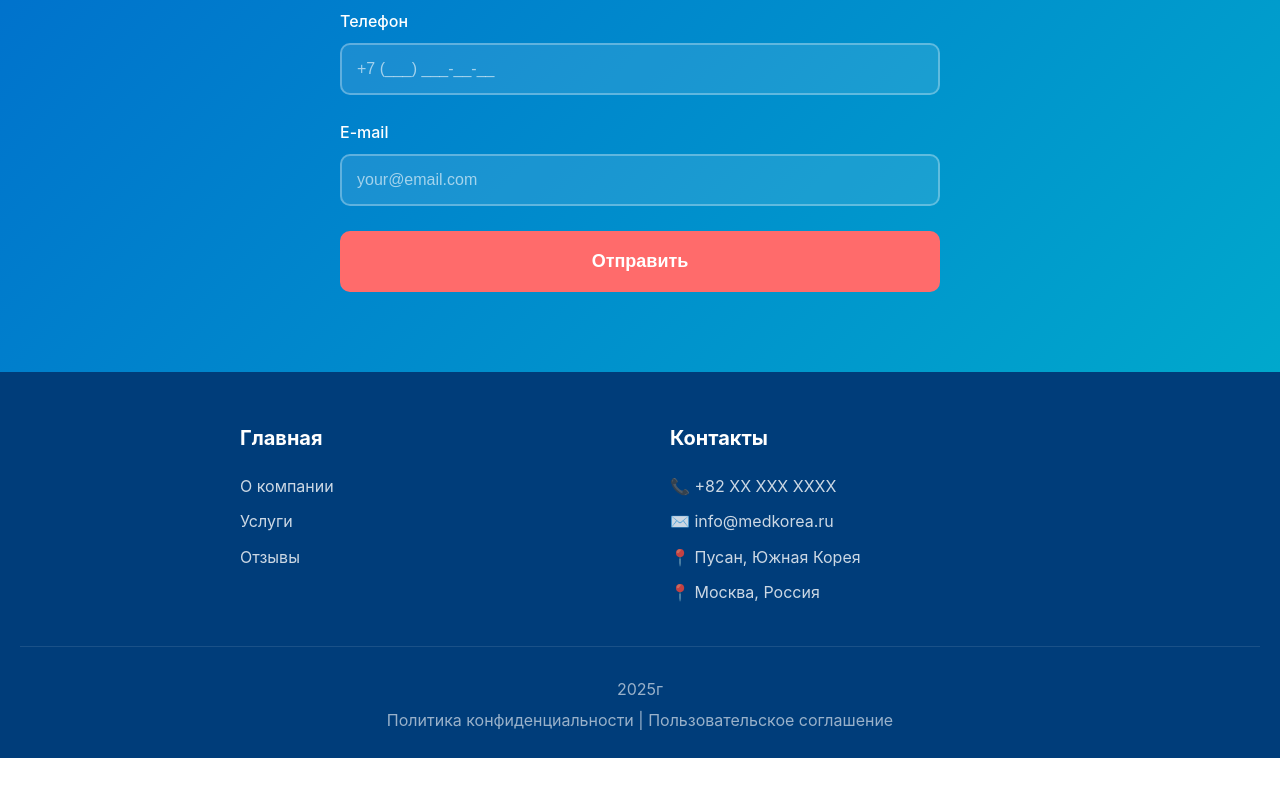
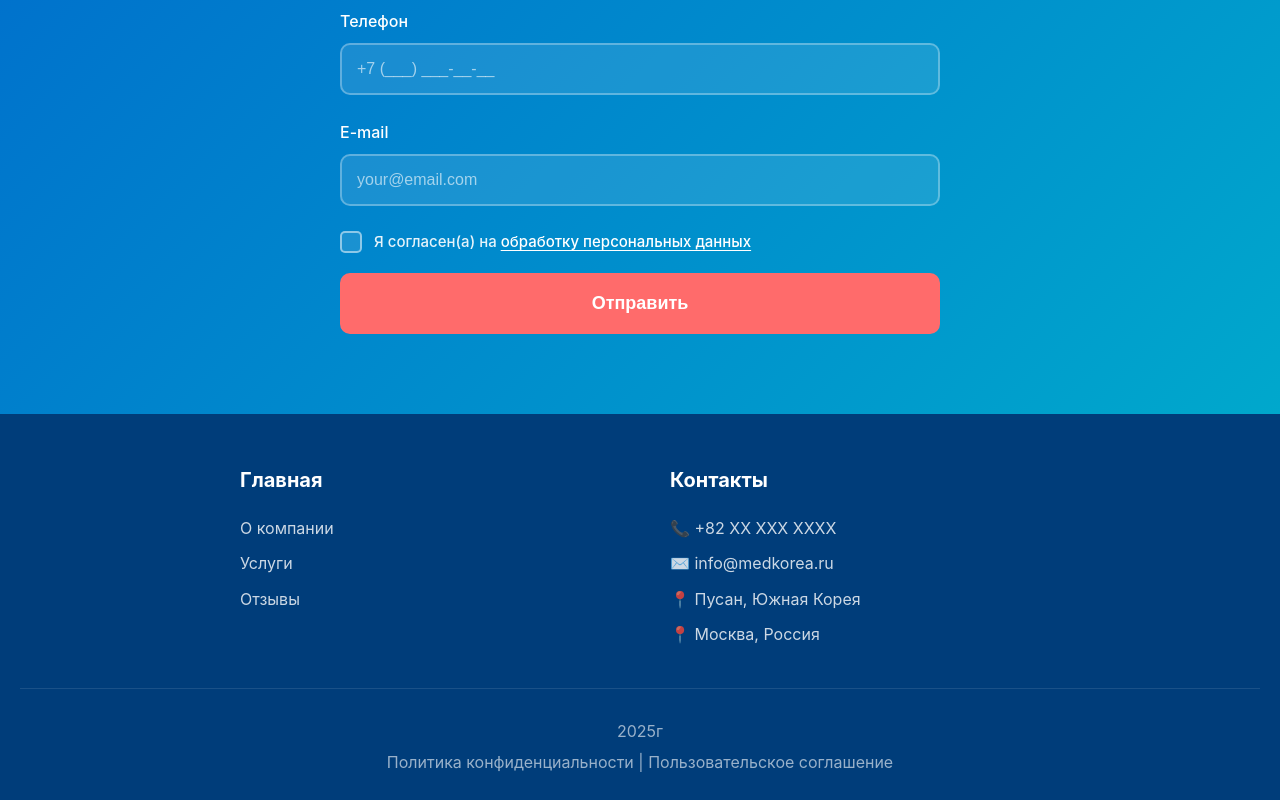
Before and after one commit to VastVoid/medical-tuorism-web, a plain HTML site: page index.html in a window 1280 px wide. Shown: the part 7046-7846 px from the top of the page. Before the commit the page ends 7804 px from the top, so only its background shows below. Drawn offline with Linux system fonts and the light colour scheme.

Commit message:
add form checkbox

```diff
--- a/index.html
+++ b/index.html
@@ -272,6 +272,13 @@
                     <label for="email">E-mail</label>
                     <input type="email" id="email" placeholder="your@email.com" required>
                 </div>
+                <div class="form-group form-group--checkbox">
+                    <label class="checkbox-label">
+                        <input type="checkbox" id="consent" required>
+                        <span class="checkbox-custom"></span>
+                        <span class="checkbox-text">Я согласен(а) на <a href="#" class="consent-link">обработку персональных данных</a></span>
+                    </label>
+                </div>
                 <button type="submit" class="submit-button">Отправить</button>
             </form>
         </div>
--- a/style.css
+++ b/style.css
@@ -527,6 +527,74 @@ nav a:hover::after {
     border-color: var(--white);
 }
 
+/* Consent Checkbox */
+.form-group--checkbox {
+    margin-bottom: 20px;
+}
+
+.checkbox-label {
+    display: flex !important;
+    align-items: center;
+    gap: 12px;
+    cursor: pointer;
+    font-weight: 400;
+    margin-bottom: 0;
+}
+
+.checkbox-label input[type="checkbox"] {
+    position: absolute;
+    opacity: 0;
+    width: 0;
+    height: 0;
+}
+
+.checkbox-custom {
+    width: 22px;
+    height: 22px;
+    border: 2px solid rgba(255,255,255,0.5);
+    border-radius: 5px;
+    flex-shrink: 0;
+    display: flex;
+    align-items: center;
+    justify-content: center;
+    transition: all 0.2s;
+    background: rgba(255,255,255,0.1);
+}
+
+.checkbox-label input[type="checkbox"]:checked + .checkbox-custom {
+    background: var(--accent-color);
+    border-color: var(--accent-color);
+}
+
+.checkbox-label input[type="checkbox"]:checked + .checkbox-custom::after {
+    content: '✓';
+    color: var(--white);
+    font-size: 14px;
+    font-weight: 700;
+    line-height: 1;
+}
+
+.checkbox-label input[type="checkbox"]:focus + .checkbox-custom {
+    outline: 2px solid rgba(255,255,255,0.6);
+    outline-offset: 2px;
+}
+
+.checkbox-text {
+    font-size: 15px;
+    color: rgba(255,255,255,0.9);
+    line-height: 1.4;
+}
+
+.consent-link {
+    color: var(--white);
+    text-decoration: underline;
+    text-underline-offset: 3px;
+}
+
+.consent-link:hover {
+    opacity: 0.8;
+}
+
 .submit-button {
     width: 100%;
     padding: 18px;
```
